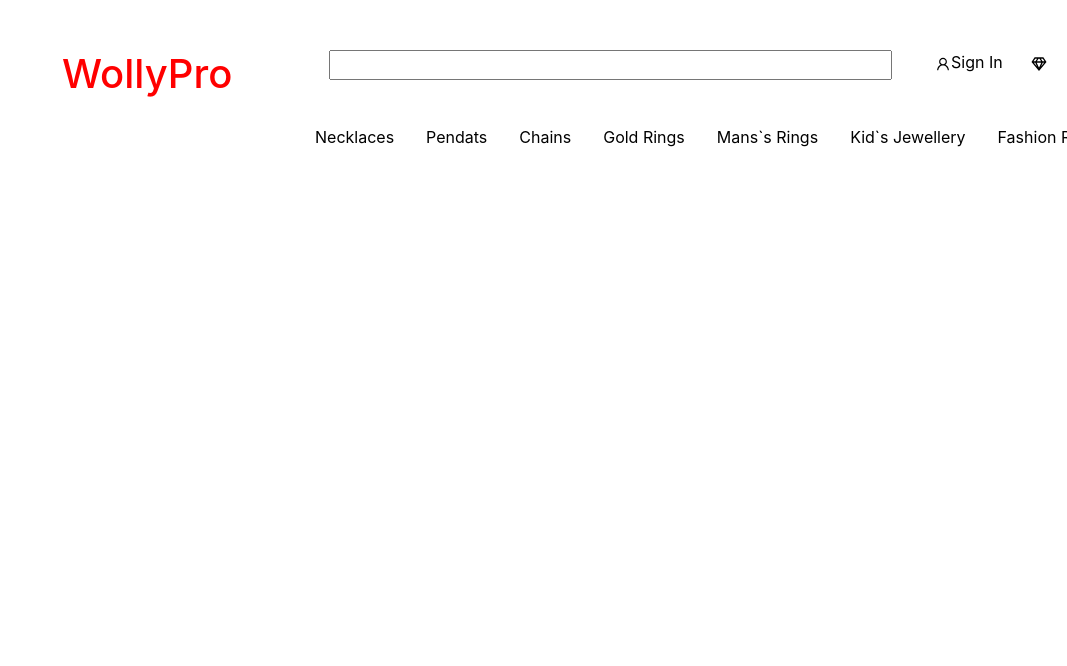
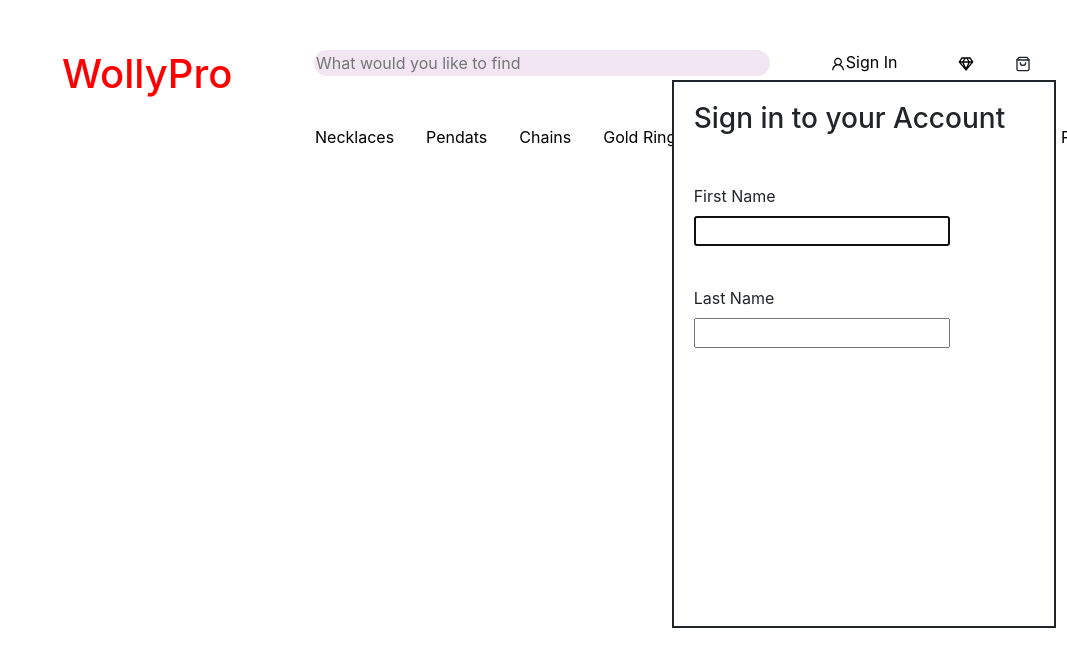
Before and after one commit to z97/flow3, a React (Create React App) app: page / in a window 1280 px wide. Both pictures are taken after a click on the link "Sign In". Shown: the top 666 px of the page, without its empty margins (213-1280 px from the left). Built offline with nearby package versions, Linux system fonts and the light colour scheme.

Commit message:
added sign in pop up

```diff
--- a/package.json
+++ b/package.json
@@ -10,6 +10,7 @@
     "react-dom": "^18.1.0",
     "react-icons": "^4.3.1",
     "react-scripts": "5.0.1",
+    "reactjs-popup": "^2.0.5",
     "web-vitals": "^2.1.4"
   },
   "scripts": {
--- a/src/components/header/UI/Search.js
+++ b/src/components/header/UI/Search.js
@@ -2,8 +2,8 @@ import React from 'react'
 
 export default function Search() {
   return (
-    <div class="col-sm-8">
-    <input type="text" name="fname" size="50"/>
+    <div class="d-flex">
+    <input style={{width: "100%", backgroundColor: "#f2e6f3", border: "none", borderRadius: "20px", color: "#91959C"}} type="text" name="fname" placeholder="What would you like to find"/>
     </div>
 
   )
--- a/src/components/header/UI/SignInButton.js
+++ b/src/components/header/UI/SignInButton.js
@@ -1,12 +1,23 @@
 import React from 'react'
 import { AiOutlineUser } from 'react-icons/ai'
+import Popup from 'reactjs-popup';
+
 export default function SignInButton() {
   return (
-    <div style={{textAlign: "center"}}>
-      <a href="#" style={{color: "black"}}>
-        <AiOutlineUser />
-        Sign In
-      </a>
+    <div style={{ textAlign: "center" }}>
+      <Popup trigger={<a href="#" style={{ color: "black" }} ><AiOutlineUser />Sign In</a>} position="bottom center">
+        <div style={{ width: "384px", height: "548px", border: "2px solid", background: "white"}}>
+          <div style={{ padding: "20px"}}><h3>Sign in to your Account</h3></div>
+          <div style={{padding: "20px"}}><label for="fname">First Name</label><br/>
+            <input type="text" id="fname" name="fname"  />
+          </div>
+          <div style={{padding: "20px"}}>
+            <label for="lname">Last Name</label><br/>
+            <input type="text" id="lname" name="lname"  />
+          </div>
+        </div>
+      </Popup>
+
     </div>
 
 
--- a/src/components/header/UI/nav/Navbar.js
+++ b/src/components/header/UI/nav/Navbar.js
@@ -13,6 +13,7 @@ export default function Nanbar() {
         <li><a href="#mansRings">Mans`s Rings</a></li>
         <li><a href="#kidsJewellery">Kid`s Jewellery</a></li>
         <li><a href="#fashionRings">Fashion Rings</a></li>
+
       </ul>
     </div>
 
```
Also changed, not shown: 1 other file (tests, documents, lock files or other folders).
